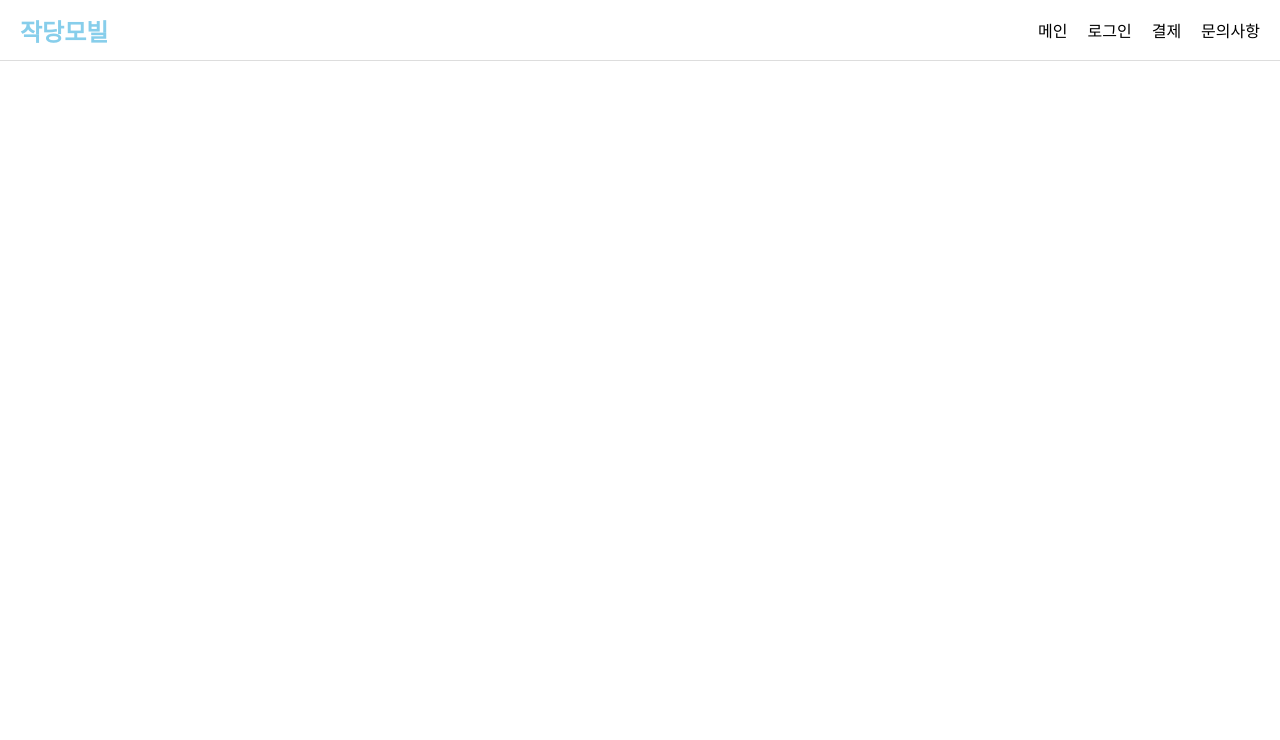
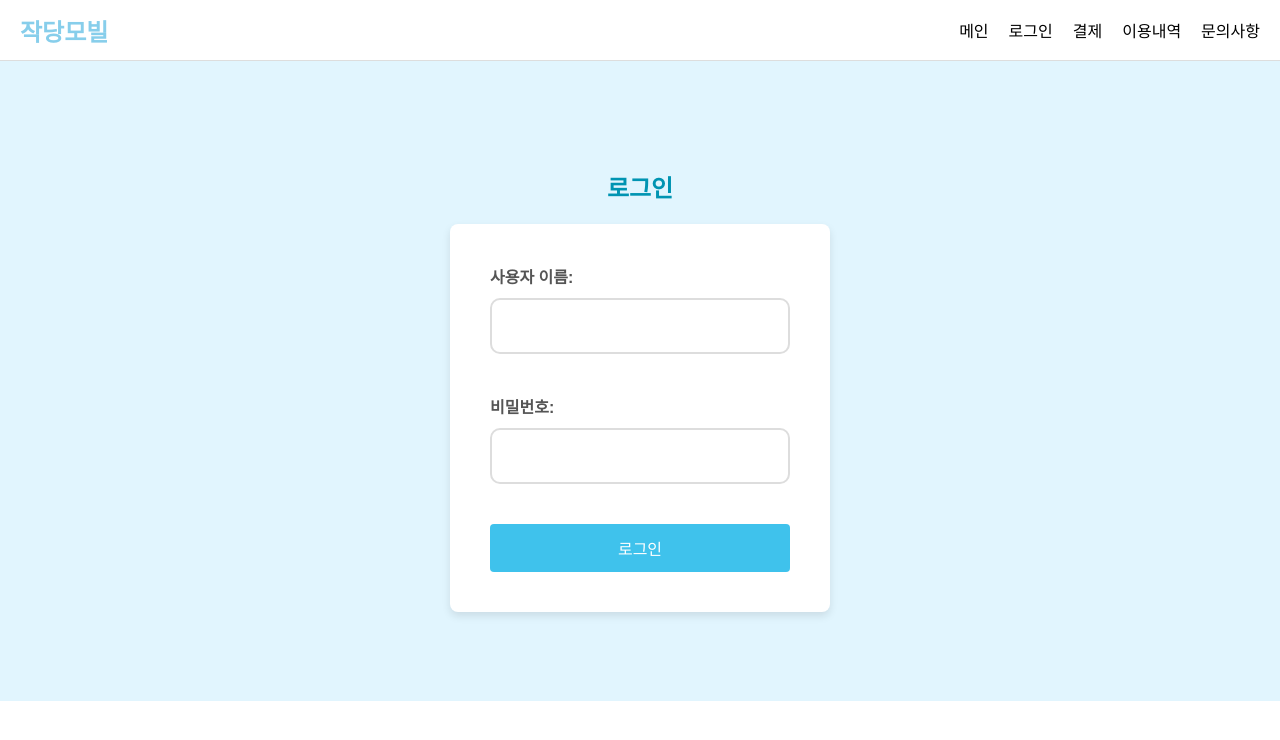
Before and after one commit to SK-Shielders-Final-Project/FrontEnd-Web-, a React (Create React App) app: page /login in a window 1280 px wide. Shown: the top 740 px of the page. Built offline with nearby package versions, Linux system fonts and the light colour scheme; no server answers.

Commit message:
feat: 일반 사용자 로그인 기능 추가

```diff
--- a/package.json
+++ b/package.json
@@ -9,6 +9,7 @@
     "@testing-library/user-event": "^13.5.0",
     "@tosspayments/payment-sdk": "^1.9.2",
     "axios": "^1.13.2",
+    "jwt-decode": "^4.0.0",
     "react": "^19.2.3",
     "react-dom": "^19.2.3",
     "react-router-dom": "^7.12.0",
--- a/src/App.js
+++ b/src/App.js
@@ -1,13 +1,11 @@
 import React, { useState, useEffect } from 'react';
 import './App.css';
-import config from './config/config.json';
-import mockUser from './response.json';
+import { jwtDecode } from 'jwt-decode'; // Import the decoder
 import LoginPage from './login/LoginPage';
+import ProtectedRoute from './auth/ProtectedRoute';
 import PaymentPage from './payment/PaymentPage';
 import InquiryPage from './inquiry/InquiryPage';
-import { BrowserRouter } from 'react-router-dom';
-import { Route } from 'react-router-dom';
-import { Routes } from 'react-router-dom';
+import { BrowserRouter, Route, Routes } from 'react-router-dom';
 import MainPage from './MainPage';
 import Layout from './Layout';
 import ChargePointPage from './payment/ChargePointPage';
@@ -18,67 +16,71 @@ import HistoryPage from './mypage/HistoryPage';
 
 function App() {
   const [user, setUser] = useState(null);
+  const [loading, setLoading] = useState(true);
   const [error, setError] = useState(null);
 
-  // user인지 아닌지 확인
+  // This effect runs only once when the app first loads.
   useEffect(() => {
-    // In a real application, you would fetch the data.
-    // For now, we are just using the mock data.
-    const fetchUser = async () => {
+    const token = localStorage.getItem('token');
+    if (token) {
       try {
-        const response = await fetch(`/api/user/info/1`);
-        if (!response.ok) {
-          throw new Error('Network response was not ok');
+        const decodedToken = jwtDecode(token);
+        // Check if the token is expired
+        if (decodedToken.exp * 1000 < Date.now()) {
+          localStorage.removeItem('token');
+          setUser(null);
+        } else {
+          // Token exists and is not expired
+          setUser({ loggedIn: true });
         }
-        const data = await response.json();
-        setUser(data);
-      } catch (error) {
-        setError(error.message);
-        // As a fallback, use the mock user data
-        setUser(mockUser);
+      } catch (e) {
+        // If token is malformed, remove it
+        localStorage.removeItem('token');
+        setUser(null);
       }
-    };
-    fetchUser();
-    // setUser(mockUser); // Directly using the mock user for this example
-  }, []);
+    } else {
+      setUser(null);
+    }
+    setLoading(false); // We are done checking, so set loading to false.
+  }, []); // Empty array, runs only once.
+
+  const handleLogout = () => {
+    localStorage.removeItem('token');
+    setUser(null);
+    setError(null);
+    window.location.href = '/login';
+  };
 
   return (
     <BrowserRouter>
       <Routes>
-        {/* Layout 컴포넌트로 감쌉니다 */}
-        <Route path="/" element={<Layout />}>
-
-          {/* Outlet 자리에 들어갈 페이지들 */}
+        <Route path="/" element={<Layout user={user} error={error} onLogout={handleLogout} />}>
           <Route index element={<MainPage />} />
           <Route path="login" element={<LoginPage />} />
-          <Route path="payment" element={<PaymentPage />} />
+          <Route
+            path="payment"
+            element={
+              <ProtectedRoute user={user} loading={loading}>
+                <PaymentPage />
+              </ProtectedRoute>
+            }
+          />
+           <Route
+            path="history"
+            element={
+              <ProtectedRoute user={user} loading={loading}>
+                <HistoryPage />
+              </ProtectedRoute>
+            }
+          />
           <Route path="inquiry" element={<InquiryPage />} />
           <Route path="payment/charge" element={<ChargePointPage />} />
           <Route path="payment/success" element={<SuccessPage />} />
           <Route path="payment/fail" element={<FailPage />} />
           <Route path="payment/use" element={<UsePointPage />} />
-          <Route path="history" element={<HistoryPage />} />
         </Route>
       </Routes>
     </BrowserRouter>
-    // <div className="App">
-    //   <header className="App-header">
-    //     <h1>사용자 정보</h1>
-    //     {error && <p>Error: {error}</p>}
-    //     {user ? (
-    //       <div>
-    //         <p><strong>아이디:</strong> {user.username}</p>
-    //         <p><strong>이메일:</strong> {user.email}</p>
-    //         <p><strong>전화번호:</strong> {user.phone}</p>
-    //         <p><strong>카드 번호:</strong> {user.card_number}</p>
-    //         <p><strong>포인트:</strong> {user.point}</p>
-    //       </div>
-    //     ) : (
-    //       <p>사용자 정보를 불러오는 중...</p>
-    //     )}
-    //   </header>
-    // </div>
-
   );
 }
 
--- a/src/Layout.js
+++ b/src/Layout.js
@@ -1,29 +1,37 @@
 import { Outlet, Link } from 'react-router-dom';
 import './Layout.css'; // 스타일 파일 임포트
 
-const Layout = () => {
+const Layout = ({ user, error, onLogout }) => {
   return (
     <div className="layout-wrapper">
+      {/* --- 에러 메시지 표시 영역 --- */}
+      {error && (
+        <div style={{ padding: '10px', backgroundColor: '#ffcccb', color: 'black', textAlign: 'center', border: '1px solid red' }}>
+          <strong>에러 발생:</strong> {error}
+        </div>
+      )}
+
       {/* --- 헤더 (메뉴바) 영역 --- */}
       <header className="header">
 
-        {/* 왼쪽: 로고 (필요 없다면 지워도 됩니다) */}
         <div className="logo">
           <Link to="/">작당모빌</Link>
         </div>
 
-        {/* 오른쪽: 메뉴 리스트 */}
         <nav className="nav-menu">
-          {/* path="/" 과 연결 (index) */}
           <Link to="/" className="nav-item">메인</Link>
 
-          {/* path="login" 과 연결 */}
-          <Link to="/login" className="nav-item">로그인</Link>
+          {/* 로그인 상태에 따라 다른 메뉴를 보여줍니다 */}
+          {user ? (
+            <>
+              <a href="#" onClick={onLogout} className="nav-item">로그아웃</a>
+            </>
+          ) : (
+            <Link to="/login" className="nav-item">로그인</Link>
+          )}
 
-          {/* path="payment" 과 연결 */}
           <Link to="/payment" className="nav-item">결제</Link>
-
-          {/* path="inquiry" 과 연결 */}
+          <Link to="/history" className="nav-item">이용내역</Link>
           <Link to="/inquiry" className="nav-item">문의사항</Link>
         </nav>
 
--- /dev/null
+++ b/src/auth/ProtectedRoute.js
@@ -0,0 +1,29 @@
+import React, { useEffect } from 'react';
+import { useNavigate } from 'react-router-dom';
+
+const ProtectedRoute = ({ user, loading, children }) => {
+  const navigate = useNavigate();
+
+  useEffect(() => {
+    // If still loading, do nothing and wait.
+    if (loading) {
+      return;
+    }
+
+    // After loading is complete, if there is no user, show alert and redirect.
+    if (!user) {
+      alert('로그인이 필요합니다.');
+      navigate('/login');
+    }
+  }, [user, loading, navigate]);
+
+  // If loading, render nothing to avoid showing the page prematurely.
+  // If not loading and user exists, render the page.
+  if (loading) {
+    return null; // Or a loading spinner component
+  }
+
+  return user ? children : null;
+};
+
+export default ProtectedRoute;
--- /dev/null
+++ b/src/login/LoginPage.css
@@ -0,0 +1,69 @@
+.login-container {
+    display: flex;
+    flex-direction: column;
+    align-items: center;
+    justify-content: center;
+    min-height: 80vh;
+    font-family: Arial, sans-serif;
+    background-color: #E1F5FE; /* Very light blue for background */
+}
+
+.login-header {
+    color: #0094B2; /* Darker blue for header */
+    margin-bottom: 20px;
+}
+
+.login-form {
+    padding: 40px;
+    border-radius: 8px;
+    box-shadow: 0 4px 8px rgba(0, 0, 0, 0.1);
+    background-color: #fff;
+    display: flex;
+    flex-direction: column;
+    gap: 20px;
+    min-width: 300px;
+}
+
+.input-group {
+    display: flex;
+    flex-direction: column;
+}
+
+.input-group label {
+    margin-bottom: 8px;
+    color: #0094B2; /* Darker blue for labels */
+    font-weight: bold;
+}
+
+.input-group input {
+    padding: 10px;
+    border: 1px solid #3FC2EC; /* Medium blue for input border */
+    border-radius: 4px;
+    font-size: 16px;
+}
+
+.error-message {
+    color: red; /* Keep red for error messages for visibility */
+    text-align: center;
+    margin-top: 10px;
+}
+
+.login-button {
+    padding: 12px 20px;
+    background-color: #3FC2EC; /* Medium blue for button */
+    color: white;
+    border: none;
+    border-radius: 4px;
+    font-size: 16px;
+    cursor: pointer;
+    transition: background-color 0.3s ease;
+}
+
+.login-button:disabled {
+    background-color: #cccccc;
+    cursor: not-allowed;
+}
+
+.login-button:hover:not(:disabled) {
+    background-color: #0094B2; /* Darker blue for button hover */
+}
--- a/src/login/LoginPage.js
+++ b/src/login/LoginPage.js
@@ -1,11 +1,83 @@
-import React from 'react'
+import React, { useState } from 'react';
+import { useNavigate } from 'react-router-dom';
+import './LoginPage.css';
 
 const LoginPage = () => {
+  const [username, setUsername] = useState('');
+  const [password, setPassword] = useState('');
+  const [errorMessage, setErrorMessage] = useState('');
+  const [isLoading, setIsLoading] = useState(false);
+  const navigate = useNavigate();
+
+  const handleSubmit = async (event) => {
+    event.preventDefault();
+    setErrorMessage('');
+    setIsLoading(true);
+
+    try {
+      const response = await fetch('/api/user/auth/login', {
+        method: 'POST',
+        headers: {
+          'Content-Type': 'application/json',
+        },
+        body: JSON.stringify({ username, password }),
+      });
+
+      if (!response.ok) {
+        const errorData = await response.json().catch(() => ({}));
+        throw new Error(errorData.message || '로그인에 실패했습니다.');
+      }
+
+      const data = await response.json();
+      const token = data.jwttoken;
+
+      if (token) {
+        localStorage.setItem('token', token);
+        console.log('Login successful, token stored.');
+        // Navigate to history and force a reload of the entire app.
+        // This will cause App.js's useEffect to run again and fetch the user.
+        window.location.href = '/history';
+      } else {
+        throw new Error('로그인에 성공했지만 토큰을 받지 못했습니다.');
+      }
+    } catch (error) {
+      setErrorMessage(error.message);
+    } finally {
+      setIsLoading(false);
+    }
+  };
+
   return (
-    <div>
+    <div className="login-container">
+      <h2 className="login-header">로그인</h2>
+      <form onSubmit={handleSubmit} className="login-form">
+        <div className="input-group">
+          <label htmlFor="username">사용자 이름:</label>
+          <input
+            type="text"
+            id="username"
+            value={username}
+            onChange={(e) => setUsername(e.target.value)}
+            required
+          />
+        </div>
+        <div className="input-group">
+          <label htmlFor="password">비밀번호:</label>
+          <input
+            type="password"
+            id="password"
+            value={password}
+            onChange={(e) => setPassword(e.target.value)}
+            required
+          />
+        </div>
+        {errorMessage && <p className="error-message">{errorMessage}</p>}
+        <button type="submit" disabled={isLoading} className="login-button">
+          {isLoading ? '로그인 중...' : '로그인'}
+        </button>
+      </form>
+    </div>
+  );
+};
 
-    </div>
-  )
-}
-
-export default LoginPage
+export default LoginPage;
```
Also changed, not shown: src/api/axiosConfig.js (added, +20 -0 lines), 1 other file (tests, documents, lock files or other folders).
